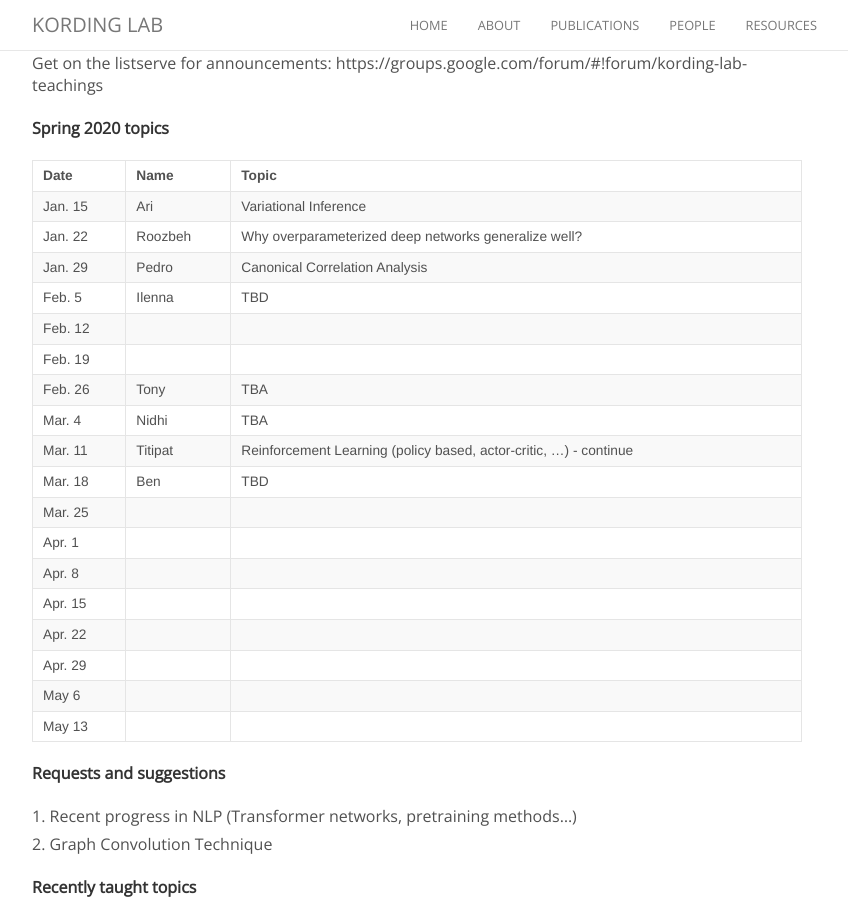
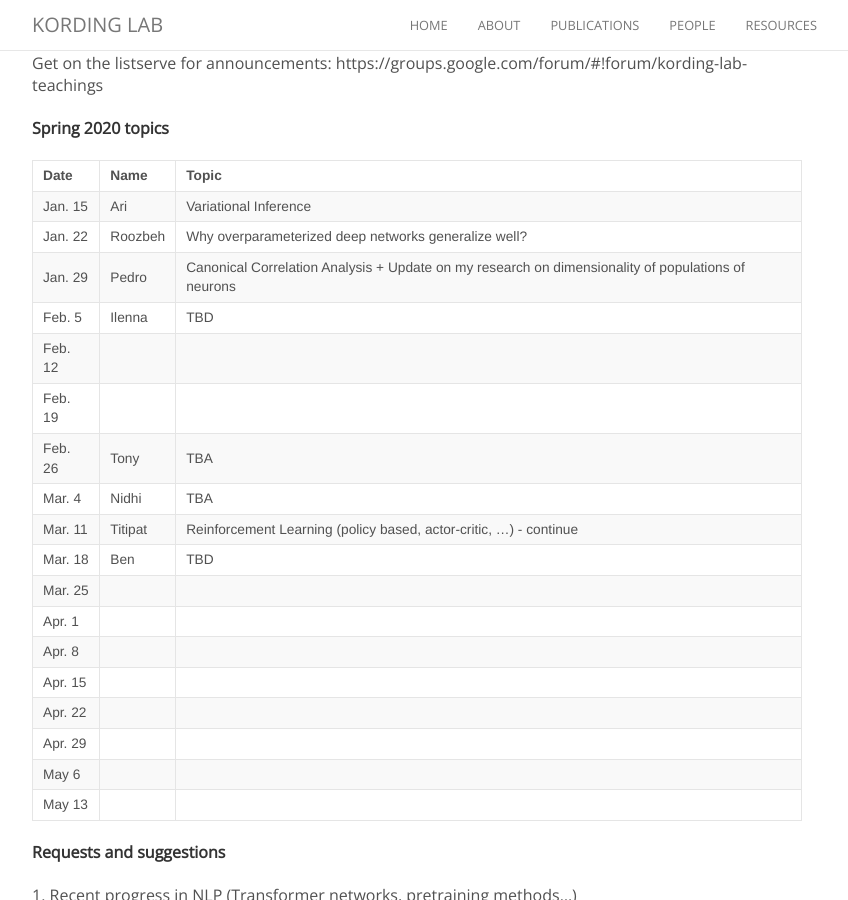
Before and after one commit to KordingLab/KordingLab.github.io, a Jekyll site: the page built from _posts/2018-08-29-upcoming-lab-teaching.md, in a window 1280 px wide and 900 px high, scrolled down 331 px. Shown: the whole window, without its empty margins (223-1071 px from the left). Built offline with Jekyll 4.4.1, drawn with Linux system fonts in a browser that asks for light colours; nearby versions of some CDN libraries; comment, search, counter and statistics services are not loaded.

Commit message:
Update 2018-08-29-upcoming-lab-teaching.md

```diff
--- a/_posts/2018-08-29-upcoming-lab-teaching.md
+++ b/_posts/2018-08-29-upcoming-lab-teaching.md
@@ -20,7 +20,7 @@ Get on the listserve for announcements: https://groups.google.com/forum/#!forum/
 |------|------|-------|
 | Jan. 15 | Ari | Variational Inference |
 | Jan. 22 | Roozbeh | Why overparameterized deep networks generalize well? |
-| Jan. 29 | Pedro | Canonical Correlation Analysis |
+| Jan. 29 | Pedro | Canonical Correlation Analysis + Update on my research on dimensionality of populations of neurons |
 | Feb. 5 | Ilenna | TBD |
 | Feb. 12 | |  |
 | Feb. 19 | | |
```
